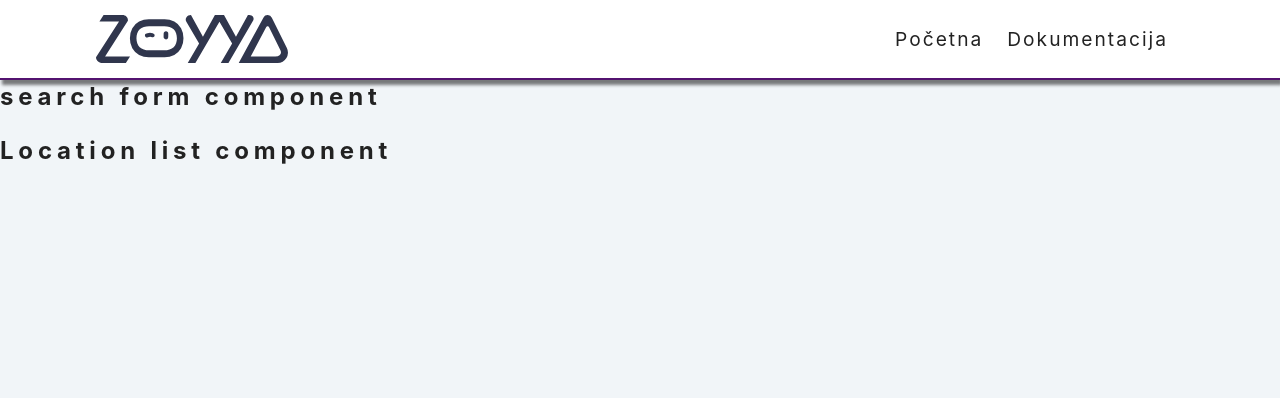
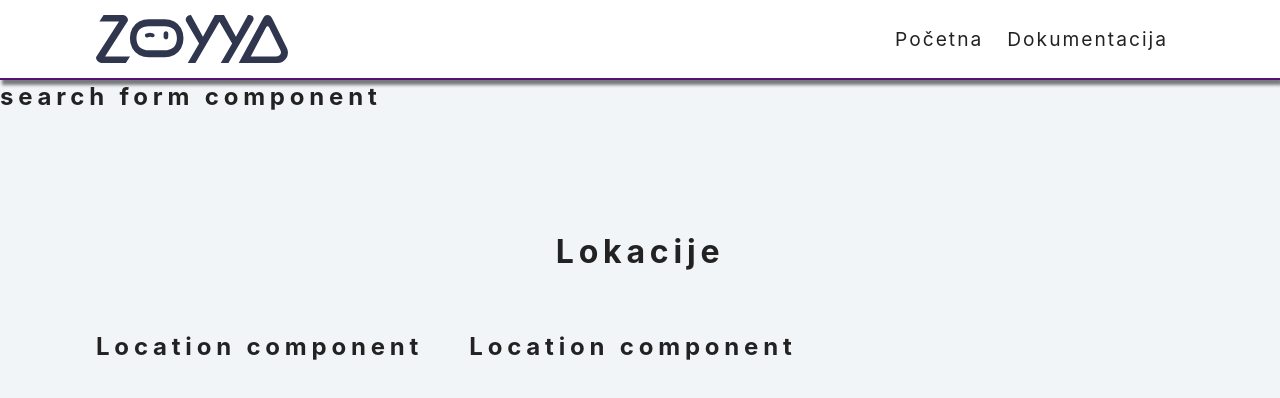
Before and after one commit to severovicivan/ZoyyaApp, a React (Create React App) app: page / in a window 1280 px wide. Shown: the top 398 px of the page. Built offline with nearby package versions, Linux system fonts and the light colour scheme.

Commit message:
LocationList component updated

```diff
--- a/src/components/LocationList.js
+++ b/src/components/LocationList.js
@@ -5,7 +5,7 @@ import { useGlobalContext } from '../context'
 
 const LocationList = () => {
   const {locations,loading} = useGlobalContext();
-  console.log(locations);
+
   if(loading){
     return <Loading />
   }
@@ -19,9 +19,14 @@ const LocationList = () => {
   }
 
   return (
-    <div>
-      <h2>Location list component</h2>
-    </div>
+    <section className="section">
+      <h2 className="section-title">Lokacije</h2>
+      <div className="locations-center">
+        {locations.map((item) => {
+          return <Location key={item.id} {...item} />
+        })}
+      </div>
+    </section>
   )
 }
 
--- a/src/context.js
+++ b/src/context.js
@@ -1,9 +1,7 @@
 import React, { useState, useContext, useEffect } from 'react'
 import { useCallback } from 'react'
-import locations1 from './database/locations.json'
+import all_locations from './database/locations.json'
 
-const all_locations = locations1
-const url = 'https://www.thecocktaildb.com/api/json/v1/1/search.php?s='
 const AppContext = React.createContext()
 
 const AppProvider = ({ children }) => {
@@ -21,7 +19,6 @@ const AppProvider = ({ children }) => {
       // const response = await fetch(`${url}${searchTerm}`)
       // const data = await response.json()
       const data = newArray;
-      // console.log(data);
       // const {filtered_locations} = data;
       if(data){
         const newLocations = data.map((item)=>{
--- a/src/index.css
+++ b/src/index.css
@@ -207,7 +207,7 @@ Error
 }
 /*
 ======
-Cocktails List
+Locations List
 ======
 */
 
@@ -222,7 +222,7 @@ Cocktails List
   margin-bottom: 3.5rem;
   margin-top: 1rem;
 }
-.cocktails-center {
+.locations-center {
   width: var(--smallWidth);
   margin: 0 auto;
   max-width: var(--fullWidth);
@@ -232,7 +232,7 @@ Cocktails List
   /* align-items: start; */
 }
 @media screen and (min-width: 576px) {
-  .cocktails-center {
+  .locations-center {
     grid-template-columns: repeat(auto-fill, minmax(338.8px, 1fr));
   }
 }
```
